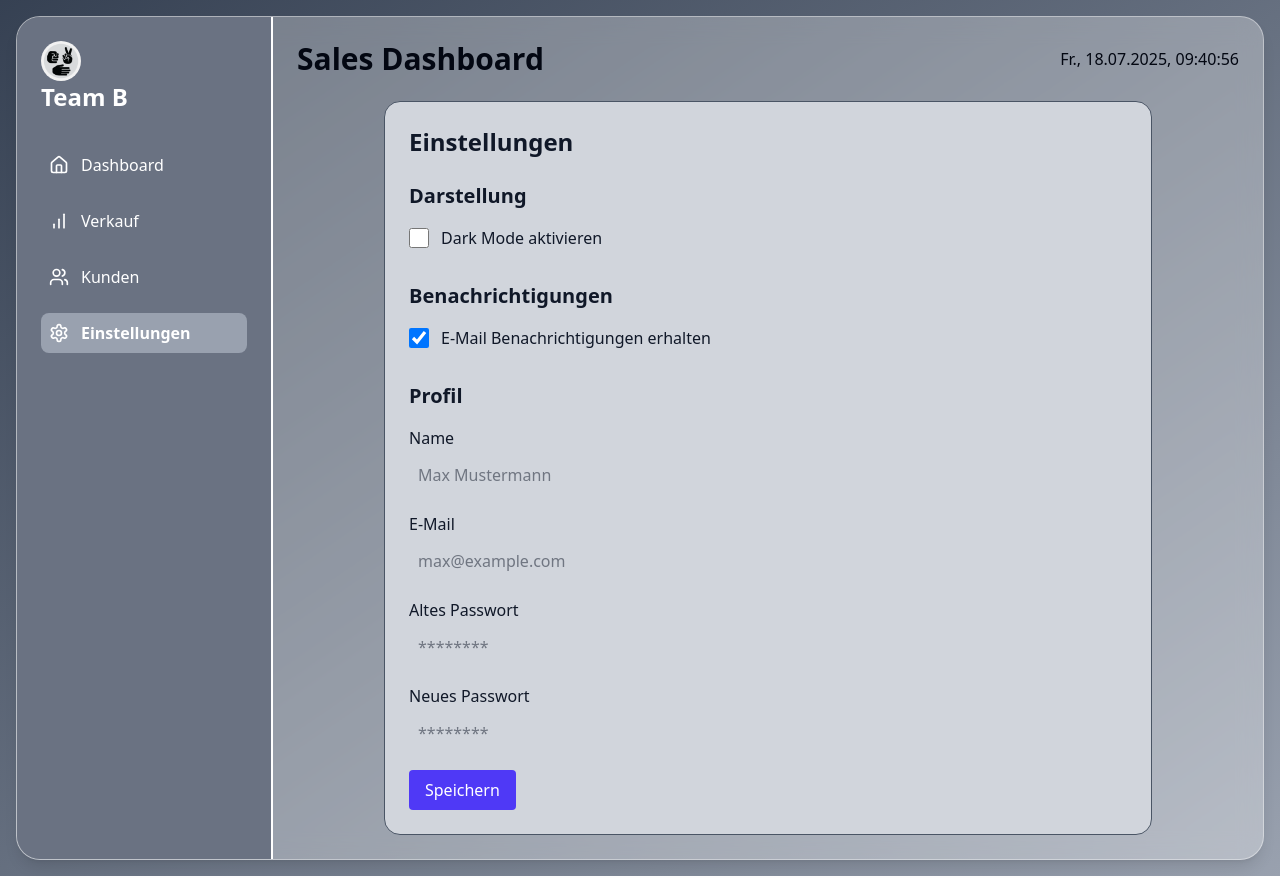
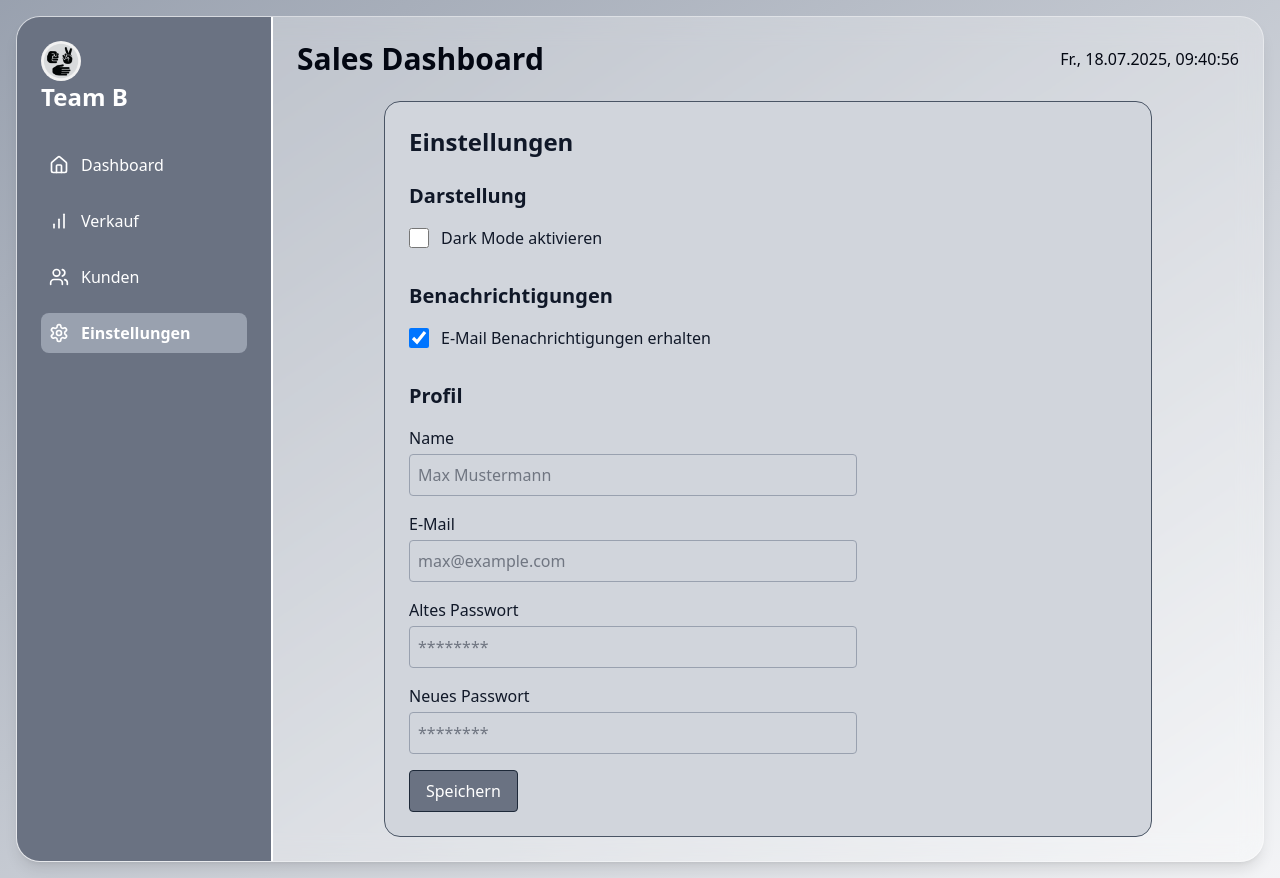
Before and after one commit to Vivien-W/Sales-Dashboard, a React (Vite) app: page /settings in a window 1280 px wide. Built offline with nearby package versions, Linux system fonts and the light colour scheme.

Commit message:
Feintuning Design

```diff
--- a/index.html
+++ b/index.html
@@ -1,5 +1,5 @@
 <!doctype html>
-<html lang="en">
+<html lang="de">
   <head>
     <meta charset="UTF-8" />
     <link href="src/index.css" rel="stylesheet">
--- a/src/App.jsx
+++ b/src/App.jsx
@@ -1,5 +1,3 @@
-// App.jsx
-
 import Sidebar from './components/layout/Sidebar.jsx';
 import Clock from './components/layout/Clock.jsx';
 import Dashboard from './components/dashboard/Dashboard.jsx';
@@ -14,7 +12,7 @@ function App() {
   return (
      <DarkModeProvider>
       <Router>
-      <div className="min-h-screen bg-gradient-to-br from-gray-700 to-gray-400 flex items-center justify-center p-4">
+      <div className="min-h-screen bg-gradient-to-br from-gray-400 to-gray-100 dark:from-gray-950 dark:to-gray-900 flex items-center justify-center p-4">
        <div className="backdrop-blur-md bg-white/30 dark:bg-gray-800 border border-white/40 dark:border-gray-200/10 rounded-3xl shadow-lg w-full max-w-7xl overflow-hidden">
         <div className="flex min-h-screen text-gray-950 dark:text-white">
          <Sidebar />
--- a/src/components/charts/SalesChart.jsx
+++ b/src/components/charts/SalesChart.jsx
@@ -21,8 +21,8 @@ export default function SalesChart() {
             <CartesianGrid strokeDasharray="3 3" />
             <XAxis dataKey="name" />
             <YAxis />
-            <Tooltip />
-            <Bar dataKey="orders" fill="#3b82f6" />
+            <Tooltip cursor={false} />  {/* auf false setzen, sonst erscheint ein hellgrauer Hintergrundbalken */}
+            <Bar dataKey="orders" fill="#3b82f6" isAnimationActive={false} activeBar={false} />
           </BarChart>
         </ResponsiveContainer>
       </div>
--- a/src/components/layout/Sidebar.jsx
+++ b/src/components/layout/Sidebar.jsx
@@ -1,5 +1,3 @@
-
-
 import { Home, BarChart, Settings, Users } from 'lucide-react';
 import { NavLink } from 'react-router-dom';
 import ProfileImage from "../../assets/profile-image.png";
--- a/src/context/DarkModeContext.jsx
+++ b/src/context/DarkModeContext.jsx
@@ -1,4 +1,3 @@
-// DarkModeContext.jsx
 import { createContext, useContext, useState, useEffect } from 'react';
 
 const DarkModeContext = createContext();
@@ -8,7 +7,7 @@ export function DarkModeProvider({ children }) {
     return localStorage.getItem('theme') === 'dark';
   });
 
-  // 🟡 WICHTIG: Theme-Klasse und localStorage setzen
+  // WICHTIG: Theme-Klasse und localStorage setzen
   useEffect(() => {
     const root = window.document.documentElement;
     if (darkMode) {
--- a/src/pages/SalesPage.jsx
+++ b/src/pages/SalesPage.jsx
@@ -23,7 +23,7 @@ export default function SalesPage() {
         </thead>
         <tbody>
           {orders.map(({ id, userId, total }) => (
-            <tr key={id} className="border-b border-gray-700 hover:bg-indigo-800">
+            <tr key={id} className="border-b border-gray-700 hover:bg-gray-400">
               <td className="py-2">{id}</td>
               <td className="py-2">{userId}</td>
               <td className="py-2">${total}</td>
--- a/src/pages/SettingsPage.jsx
+++ b/src/pages/SettingsPage.jsx
@@ -50,7 +50,7 @@ export default function SettingsPage() {
             <label className="block mb-1 font-medium">Name</label>
             <input
               type="text"
-              className="w-full p-2 rounded border border-gray-300 dark:bg-gray-800 dark:border-gray-600"
+              className="w-full p-2 rounded border border-gray-400 dark:bg-gray-800 dark:border-gray-600"
               placeholder="Max Mustermann"
             />
           </div>
@@ -58,7 +58,7 @@ export default function SettingsPage() {
             <label className="block mb-1 font-medium">E-Mail</label>
             <input
               type="email"
-              className="w-full p-2 rounded border border-gray-300 dark:bg-gray-800 dark:border-gray-600"
+              className="w-full p-2 rounded border border-gray-400 dark:bg-gray-800 dark:border-gray-600"
               placeholder="max@example.com"
             />
           </div>
@@ -66,7 +66,7 @@ export default function SettingsPage() {
             <label className="block mb-1 font-medium">Altes Passwort</label>
             <input
               type="password"
-              className="w-full p-2 rounded border border-gray-300 dark:bg-gray-800 dark:border-gray-600"
+              className="w-full p-2 rounded border border-gray-400 dark:bg-gray-800 dark:border-gray-600"
               placeholder="********"
             />
           </div>
@@ -74,13 +74,13 @@ export default function SettingsPage() {
             <label className="block mb-1 font-medium">Neues Passwort</label>
             <input
               type="password"
-              className="w-full p-2 rounded border border-gray-300 dark:bg-gray-800 dark:border-gray-600"
+              className="w-full p-2 rounded border border-gray-400 dark:bg-gray-800 dark:border-gray-600"
               placeholder="********"
             />
           </div>
           <button
             type="submit"
-            className="bg-indigo-600 text-white px-4 py-2 rounded hover:bg-indigo-700 transition"
+            className="bg-gray-500 rounded border border-gray-800 text-white px-4 py-2 hover:bg-gray-600 transition"
           >
             Speichern
           </button>
```
